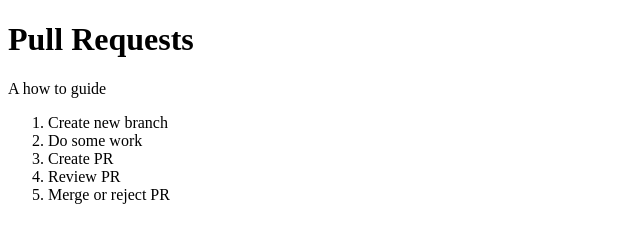
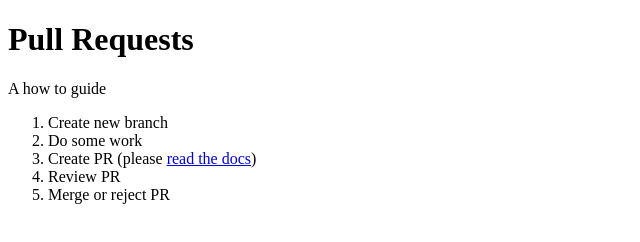
Before and after one commit to practicum-kevin/pr-demo, a plain HTML site: page index.html in a window 1280 px wide. Shown: the whole page, without its empty margins (0-640 px from the left). Drawn offline with Linux system fonts and the light colour scheme.

Commit message:
Add link to docs

```diff
--- a/index.html
+++ b/index.html
@@ -1,9 +1,9 @@
 <!DOCTYPE html>
 <html lang="en">
   <head>
-    <meta charset="UTF-8">
-    <meta http-equiv="X-UA-Compatible" content="IE=edge">
-    <meta name="viewport" content="width=device-width, initial-scale=1.0">
+    <meta charset="UTF-8" />
+    <meta http-equiv="X-UA-Compatible" content="IE=edge" />
+    <meta name="viewport" content="width=device-width, initial-scale=1.0" />
     <title>Pull Request Demo</title>
   </head>
   <body>
@@ -12,7 +12,13 @@
     <ol>
       <li>Create new branch</li>
       <li>Do some work</li>
-        <li>Create PR</li>
+      <li>
+        Create PR (please
+        <a
+          href="https://docs.github.com/en/pull-requests/collaborating-with-pull-requests/proposing-changes-to-your-work-with-pull-requests/creating-a-pull-request"
+          >read the docs</a
+        >)
+      </li>
       <li>Review PR</li>
       <li>Merge or reject PR</li>
     </ol>
```
Lines whose indentation alone changed are shown as unchanged.
